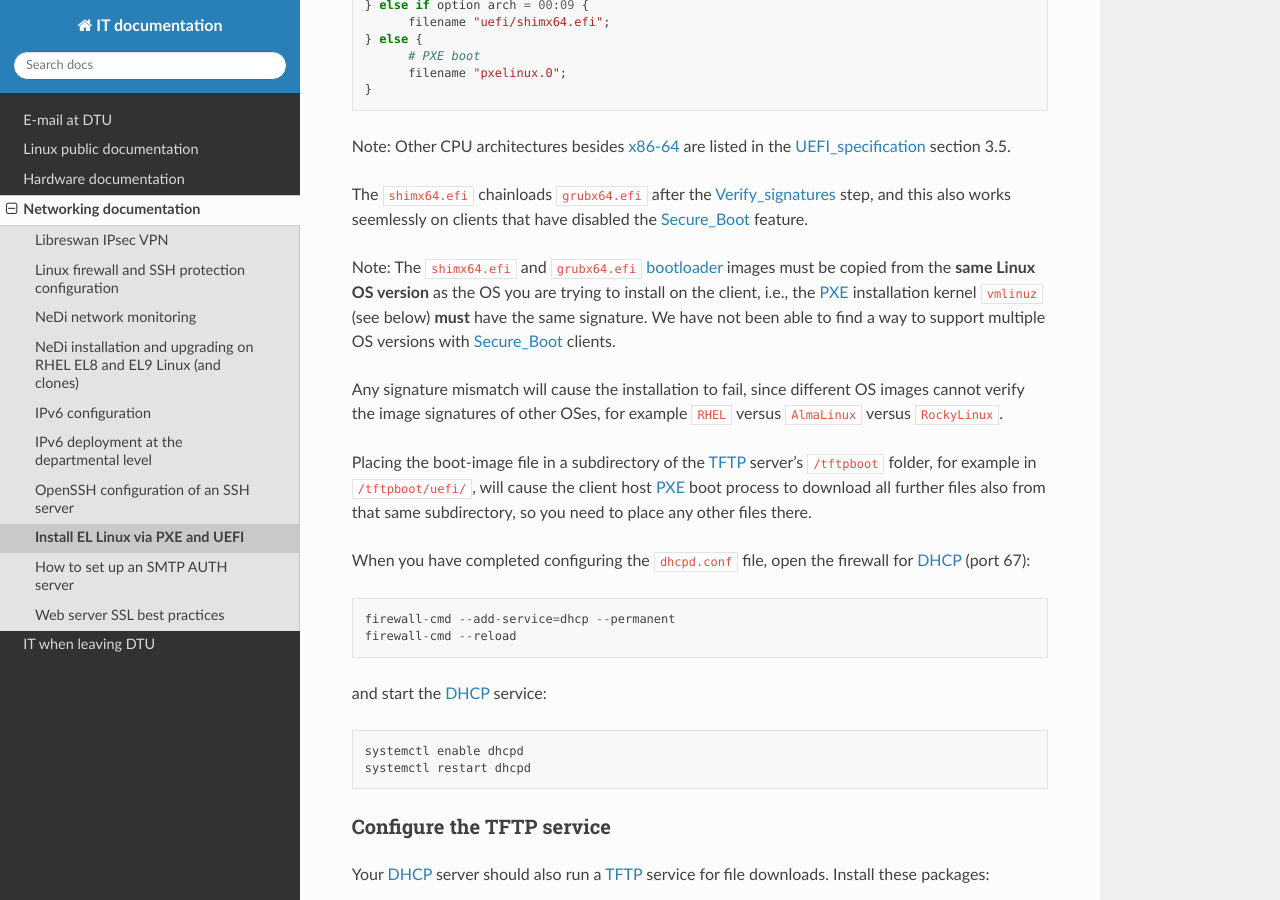
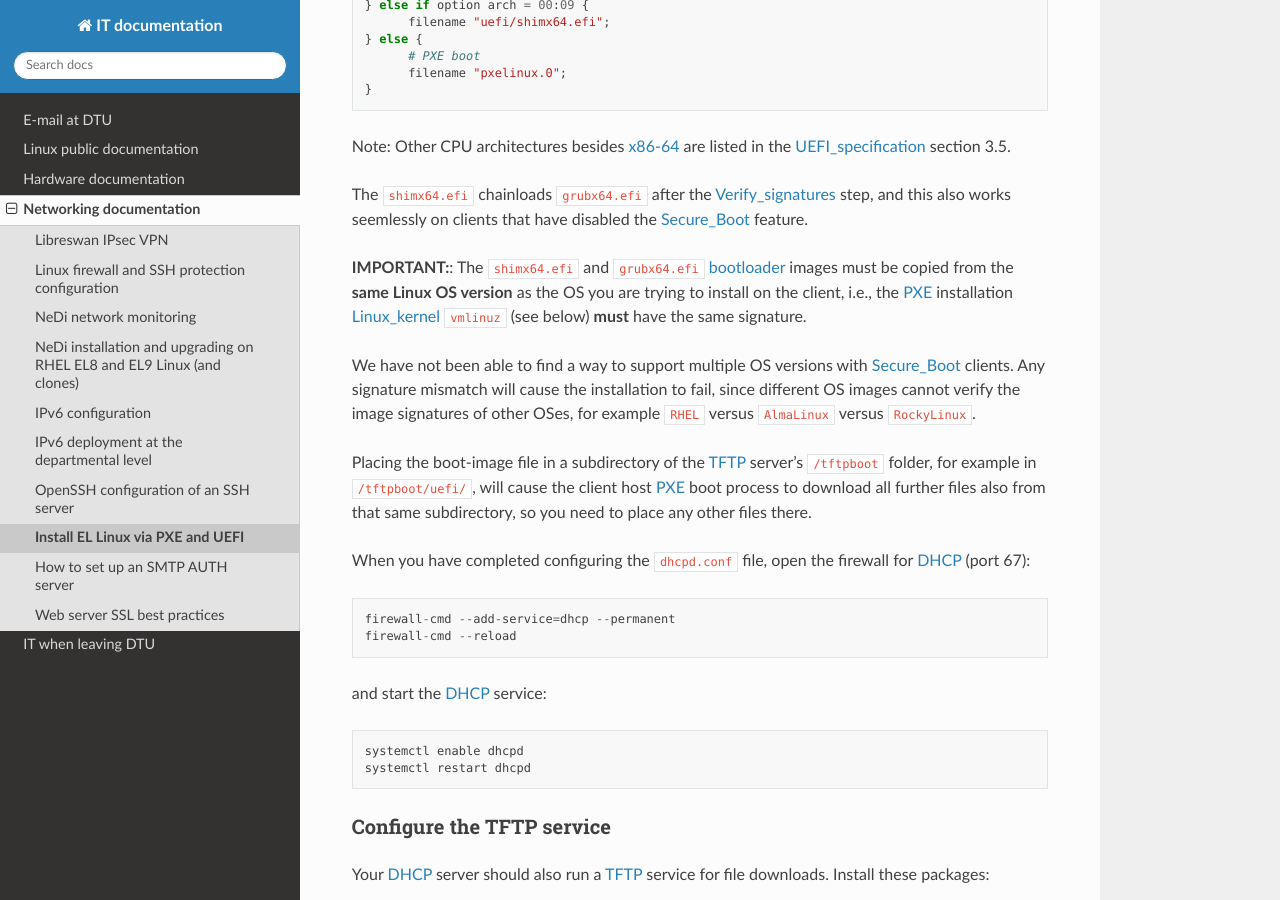
Before and after one commit to OleHolmNielsen/ITwiki, a Sphinx documentation site: the page built from docs/PXE_and_UEFI.rst, in a window 1280 px wide and 900 px high, scrolled down 6339 px. Built offline with Sphinx 7.4.7 and the Read the Docs theme 3.1.0, drawn with Linux system fonts in a browser that asks for light colours.

Commit message:
Minor edit

```diff
--- a/docs/PXE_and_UEFI.rst
+++ b/docs/PXE_and_UEFI.rst
@@ -305,11 +305,12 @@ Note: Other CPU architectures besides x86-64_ are listed in the UEFI_specificati
 The ``shimx64.efi`` chainloads ``grubx64.efi`` after the Verify_signatures_ step,
 and this also works seemlessly on clients that have disabled the Secure_Boot_ feature.
 
-Note: The ``shimx64.efi`` and ``grubx64.efi`` bootloader_ images must be copied from the
+**IMPORTANT:**:
+The ``shimx64.efi`` and ``grubx64.efi`` bootloader_ images must be copied from the
 **same Linux OS version** as the OS you are trying to install on the client,
-i.e., the PXE_ installation kernel ``vmlinuz`` (see below) **must** have the same signature.
+i.e., the PXE_ installation Linux_kernel_ ``vmlinuz`` (see below) **must** have the same signature.
+
 We have not been able to find a way to support multiple OS versions with Secure_Boot_ clients.
-
 Any signature mismatch will cause the installation to fail,
 since different OS images cannot verify the image signatures of other OSes,
 for example ``RHEL`` versus ``AlmaLinux`` versus ``RockyLinux``.
```
